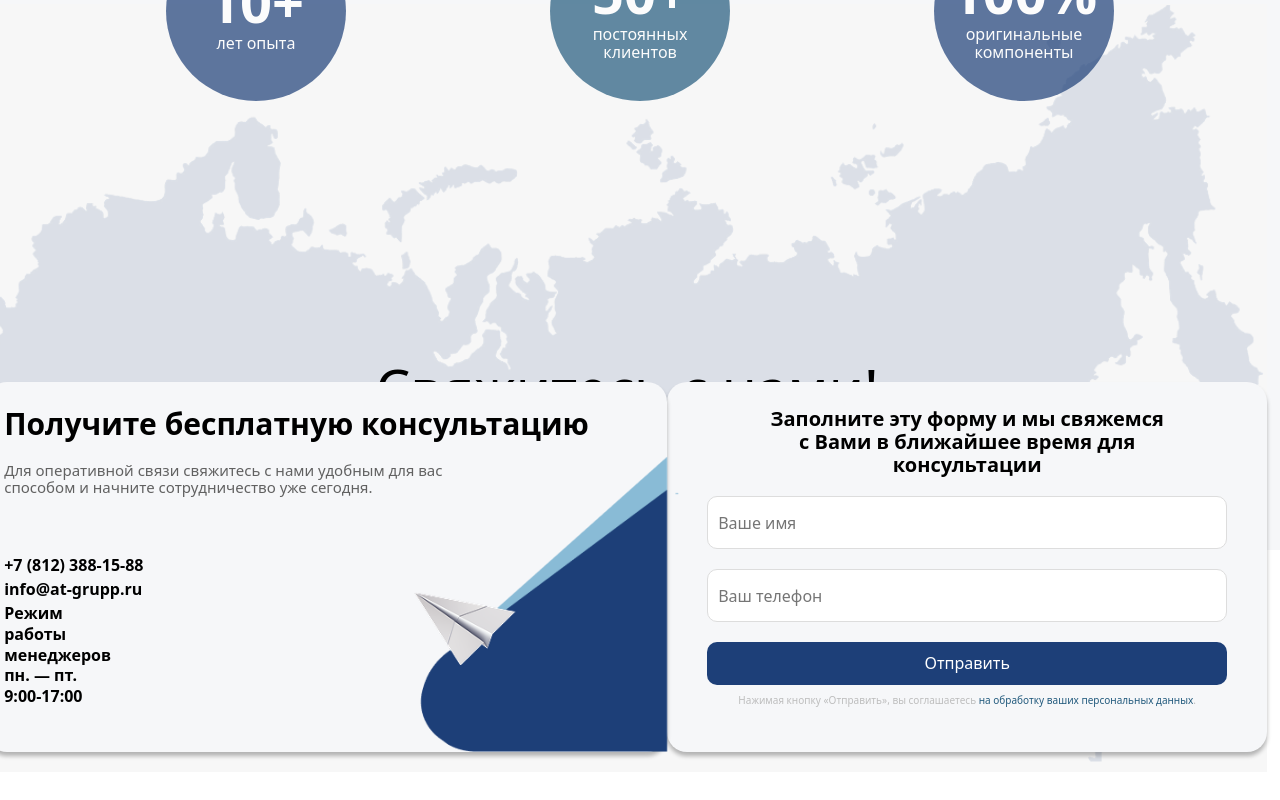
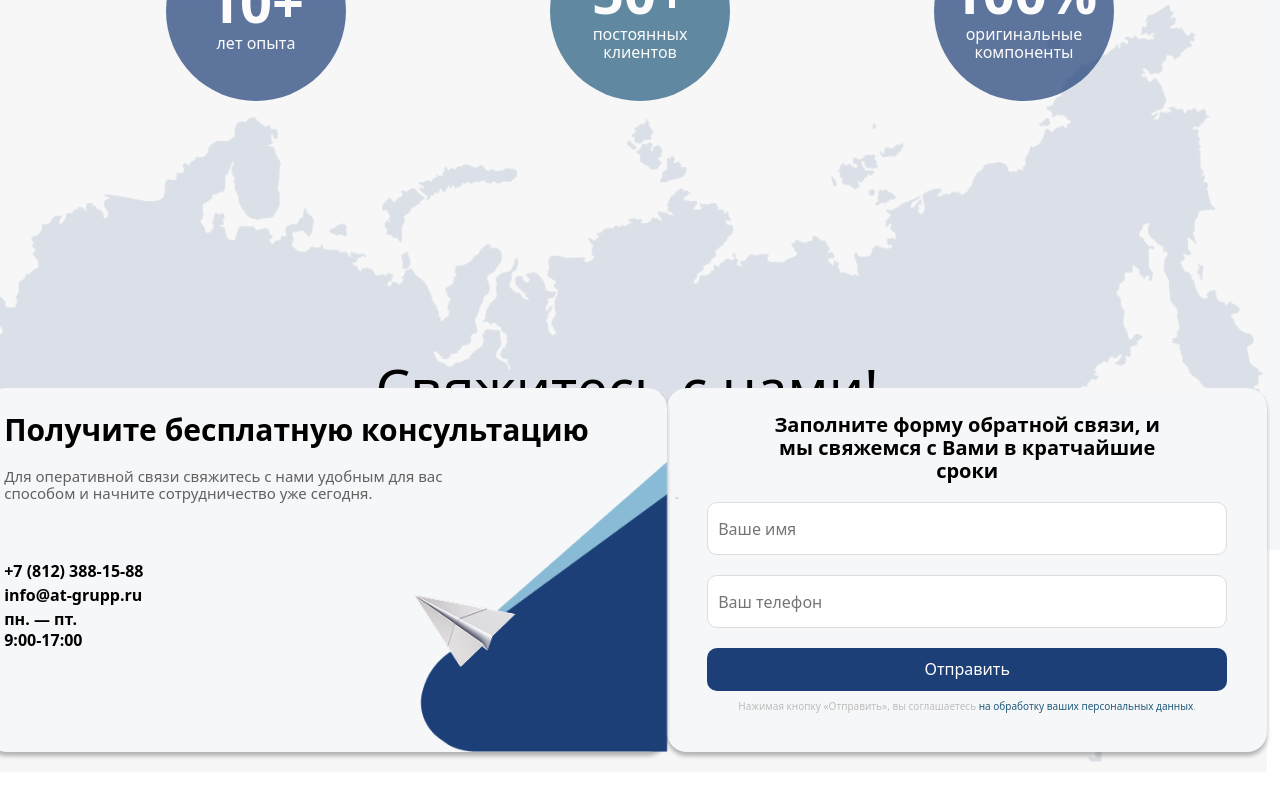
Before and after one commit to Azaro68/at-group, a Vue app: page / in a window 1280 px wide. Shown: the part 2426-3226 px from the top of the page. Built offline with nearby package versions, Linux system fonts and the light colour scheme.

Commit message:
made some remarks in text

```diff
--- a/src/components/element/Consultations.vue
+++ b/src/components/element/Consultations.vue
@@ -6,7 +6,7 @@
             <div class="contact">
                 <p class="phone">+7 (812) 388-15-88</p>
                 <p class="email">info@at-grupp.ru</p>
-                <p class="schedule">Режим работы менеджеров пн. — пт. 9:00-17:00</p>
+                <p class="schedule">пн. — пт. 9:00-17:00</p>
             </div>
             <img src="../../assets/img/group_7.png" alt="Контакты" class="contact-image">
         </div>
--- a/src/components/element/FormCommun.vue
+++ b/src/components/element/FormCommun.vue
@@ -1,6 +1,6 @@
 <template>
     <div class="formCommun">
-        <p class="labelForm">Заполните эту форму и мы свяжемся с Вами в ближайшее время для консультации</p>
+        <p class="labelForm">Заполните форму обратной связи, и мы свяжемся с Вами в кратчайшие сроки</p>
         <form action="https://formsubmit.co/mikhailrozhkoval@gmail.com" method="POST" target="_blank">
             <input type="hidden" name="_captcha" value="false" />
       <input
```
